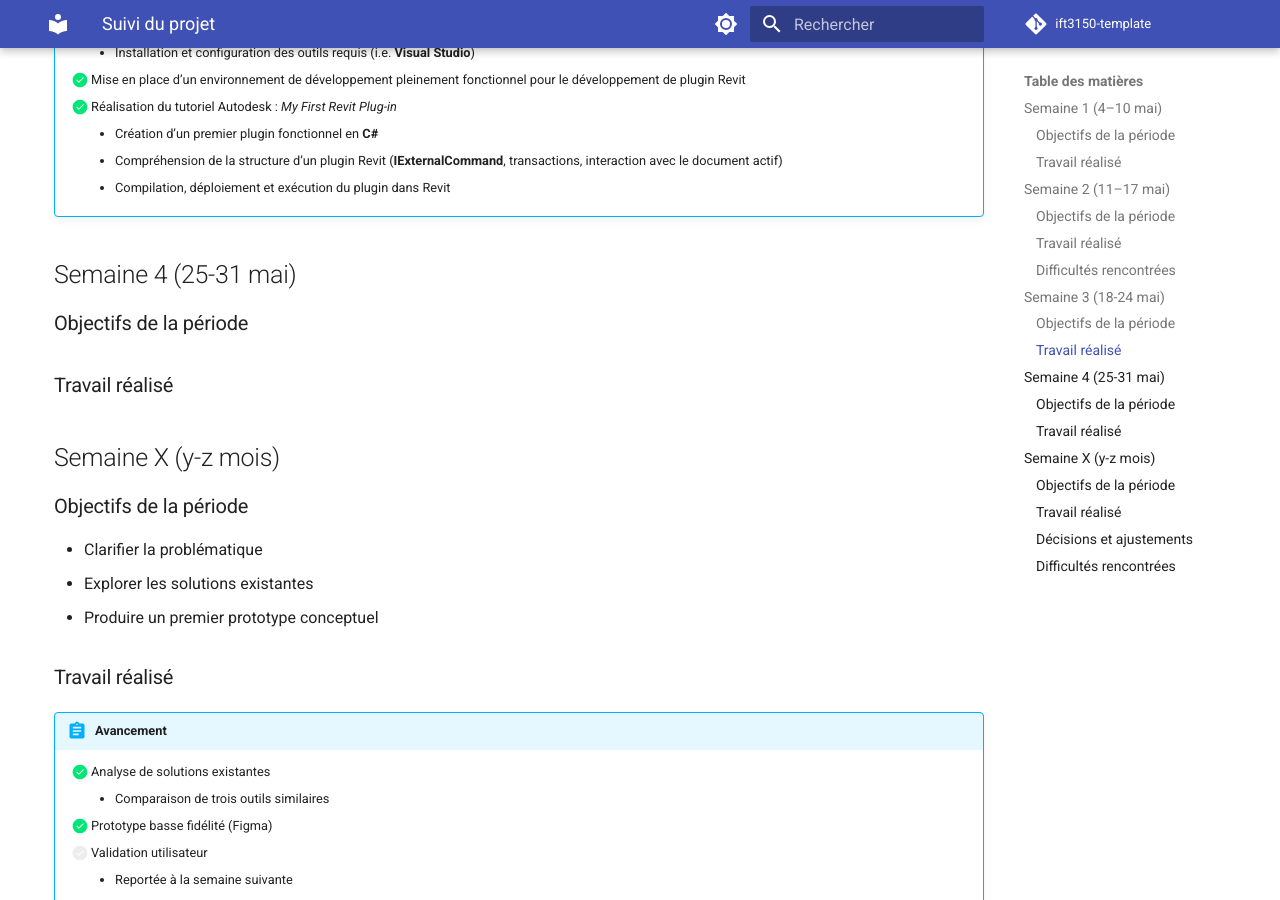
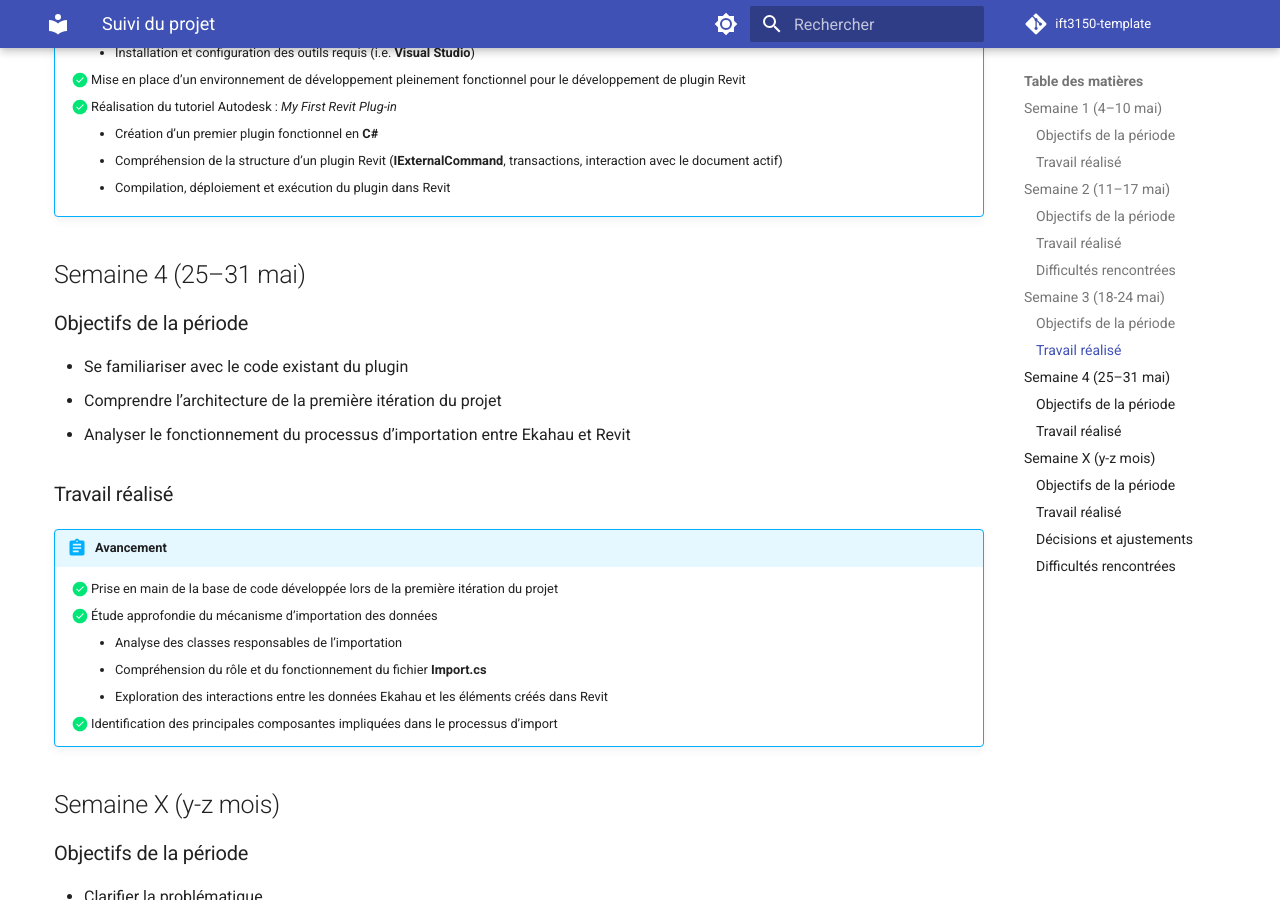
Before and after one commit to tidjanioff/ift3150-suivi, an MkDocs documentation site: the page built from docs/suivi.md, in a window 1280 px wide and 900 px high, scrolled down 2176 px. Built offline with MkDocs 1.6.1 and Material for MkDocs 9.7.7, drawn with Linux system fonts in a browser that asks for light colours; emoji names are drawn with the system emoji font; comment, search, counter and statistics services are not loaded.

Commit message:
Suivi: semaine 4

```diff
--- a/docs/suivi.md
+++ b/docs/suivi.md
@@ -88,11 +88,25 @@
         - Compilation, déploiement et exécution du plugin dans Revit
 
 
-## Semaine 4 (25-31 mai)
+
+## Semaine 4 (25–31 mai)
 
 ### Objectifs de la période
+- Se familiariser avec le code existant du plugin
+- Comprendre l’architecture de la première itération du projet
+- Analyser le fonctionnement du processus d’importation entre Ekahau et Revit
 
 ### Travail réalisé
+
+!!! abstract "Avancement"
+    - [x] Prise en main de la base de code développée lors de la première itération du projet
+    - [x] Étude approfondie du mécanisme d’importation des données
+        - Analyse des classes responsables de l’importation
+        - Compréhension du rôle et du fonctionnement du fichier **Import.cs**
+        - Exploration des interactions entre les données Ekahau et les éléments créés dans Revit
+    - [x] Identification des principales composantes impliquées dans le processus d’import
+
+
 
 ## Semaine X (y-z mois)
 
```
